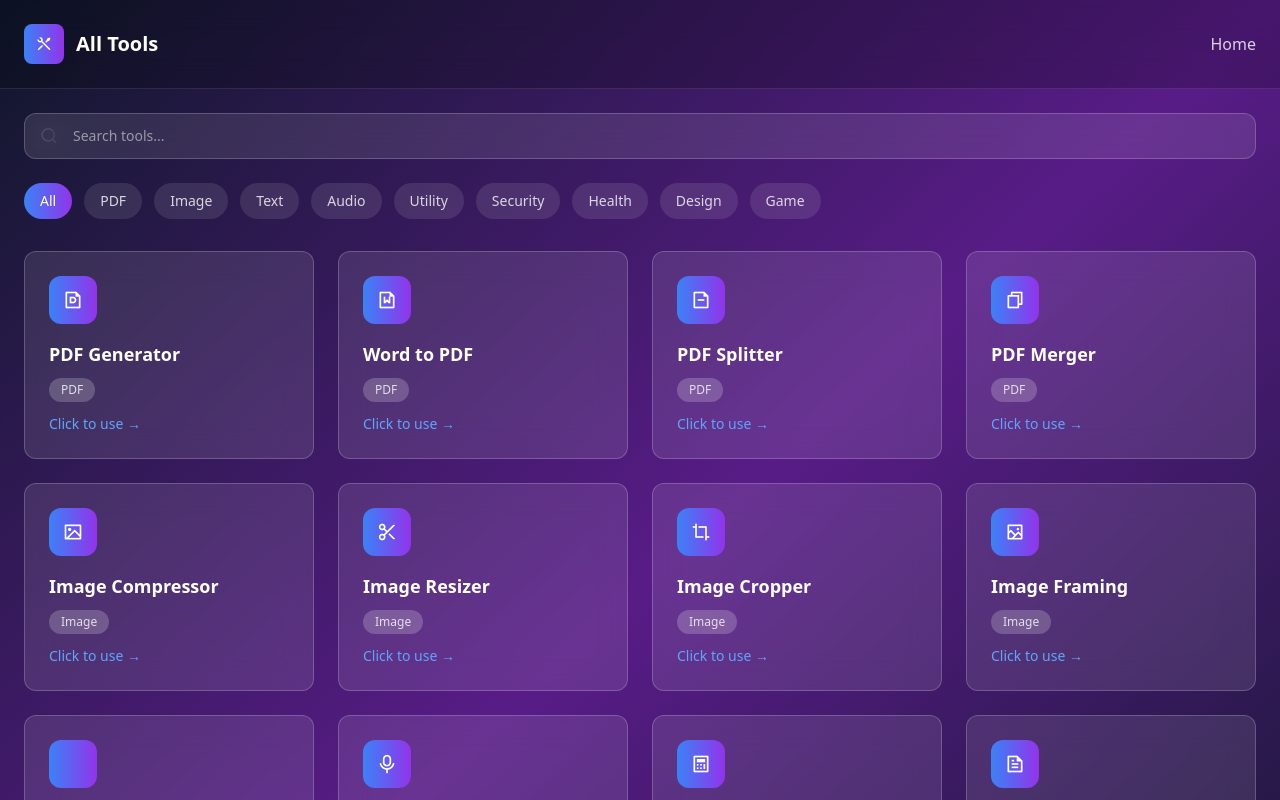
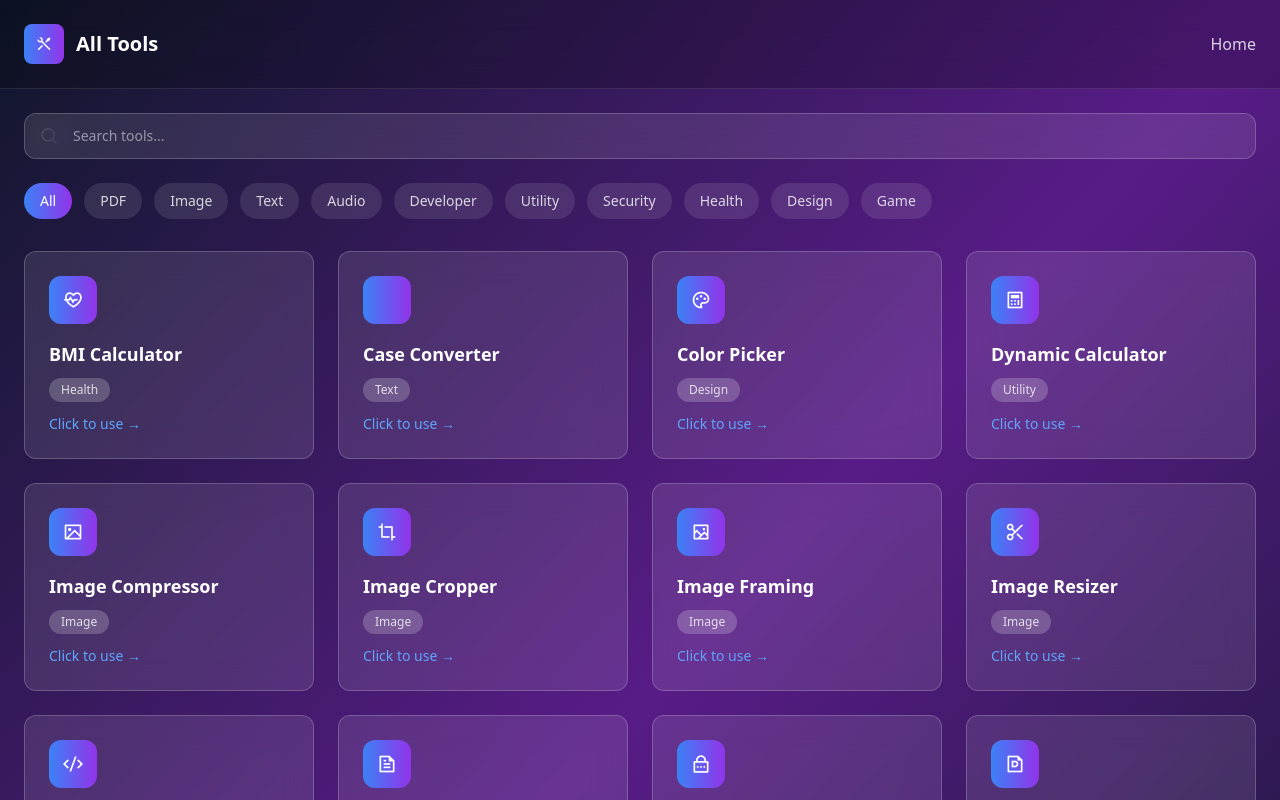
Before and after one commit to sabbir164244/Nxt-ultimate-tools, a Next.js app: page /tools in a window 1280 px wide. Shown: the top 800 px of the page. Built offline with nearby package versions, Linux system fonts and the light colour scheme; some icons are missing.

Commit message:
Update page.tsx

```diff
--- a/app/tools/page.tsx
+++ b/app/tools/page.tsx
@@ -17,7 +17,8 @@ import BMICalculator from './BMICalculator';
 import Notepad from './Notepad';
 import ColorPicker from './ColorPicker';
 import Puzzle from './Puzzle';
-import CaseConverter from './CaseConverter'; // <-- NYA IMPORT
+import CaseConverter from './CaseConverter';
+import QRCodeGenerator from './QRCodeGenerator'; // <-- NYA IMPORT
 
 const allTools = [
   { id: 'pdf-generator', name: 'PDF Generator', icon: 'ri-file-pdf-line', category: 'PDF', component: PDFGenerator },
@@ -28,8 +29,10 @@ const allTools = [
   { id: 'image-resizer', name: 'Image Resizer', icon: 'ri-scissors-line', category: 'Image', component: ImageResizer },
   { id: 'image-cropper', name: 'Image Cropper', icon: 'ri-crop-line', category: 'Image', component: ImageCropper },
   { id: 'image-framing', name: 'Image Framing', icon: 'ri-image-2-line', category: 'Image', component: ImageFraming },
-  { id: 'case-converter', name: 'Case Converter', icon: 'ri-font-case', category: 'Text', component: CaseConverter }, // <-- NYA TOOL ADD HUA
+  { id: 'case-converter', name: 'Case Converter', icon: 'ri-font-case', category: 'Text', component: CaseConverter },
   { id: 'text-to-voice', name: 'Text to Voice', icon: 'ri-mic-line', category: 'Audio', component: TextToVoice },
+  { id: 'qr-code-generator', name: 'QR Code Generator', icon: 'ri-qr-code-line', category: 'Developer', component: QRCodeGenerator }, // <-- NYA TOOL ADD HUA
+  { id: 'json-formatter', name: 'JSON Formatter', icon: 'ri-code-s-slash-line', category: 'Developer', component: () => <div className="p-6 text-white text-center">Coming Soon!</div> }, // Example for coming soon
   { id: 'calculator', name: 'Dynamic Calculator', icon: 'ri-calculator-line', category: 'Utility', component: Calculator },
   { id: 'notepad', name: 'Notepad', icon: 'ri-file-text-line', category: 'Utility', component: Notepad },
   { id: 'password-generator', name: 'Password Generator', icon: 'ri-lock-password-line', category: 'Security', component: PasswordGenerator },
@@ -38,14 +41,16 @@ const allTools = [
   { id: 'puzzle', name: 'Puzzle Game', icon: 'ri-puzzle-line', category: 'Game', component: Puzzle },
 ];
 
-const categories = ['All', 'PDF', 'Image', 'Text', 'Audio', 'Utility', 'Security', 'Health', 'Design', 'Game']; // <-- NYI CATEGORY ADD HUI
+const categories = ['All', 'PDF', 'Image', 'Text', 'Audio', 'Developer', 'Utility', 'Security', 'Health', 'Design', 'Game']; // <-- NYI CATEGORY ADD HUI
 
 export default function ToolsPage() {
+  // ... (rest of the code is the same, no need to copy it again)
+  // I am providing the full code for safety
   const [selectedTool, setSelectedTool] = useState(null);
   const [selectedCategory, setSelectedCategory] = useState('All');
   const [searchTerm, setSearchTerm] = useState('');
 
-  const filteredTools = allTools.filter(tool => {
+  const filteredTools = allTools.sort((a,b) => a.name.localeCompare(b.name)).filter(tool => {
     const matchesCategory = selectedCategory === 'All' || tool.category === selectedCategory;
     const matchesSearch = tool.name.toLowerCase().includes(searchTerm.toLowerCase());
     return matchesCategory && matchesSearch;
@@ -160,4 +165,4 @@ export default function ToolsPage() {
       </div>
     </div>
   );
-   }
+                  }
```
